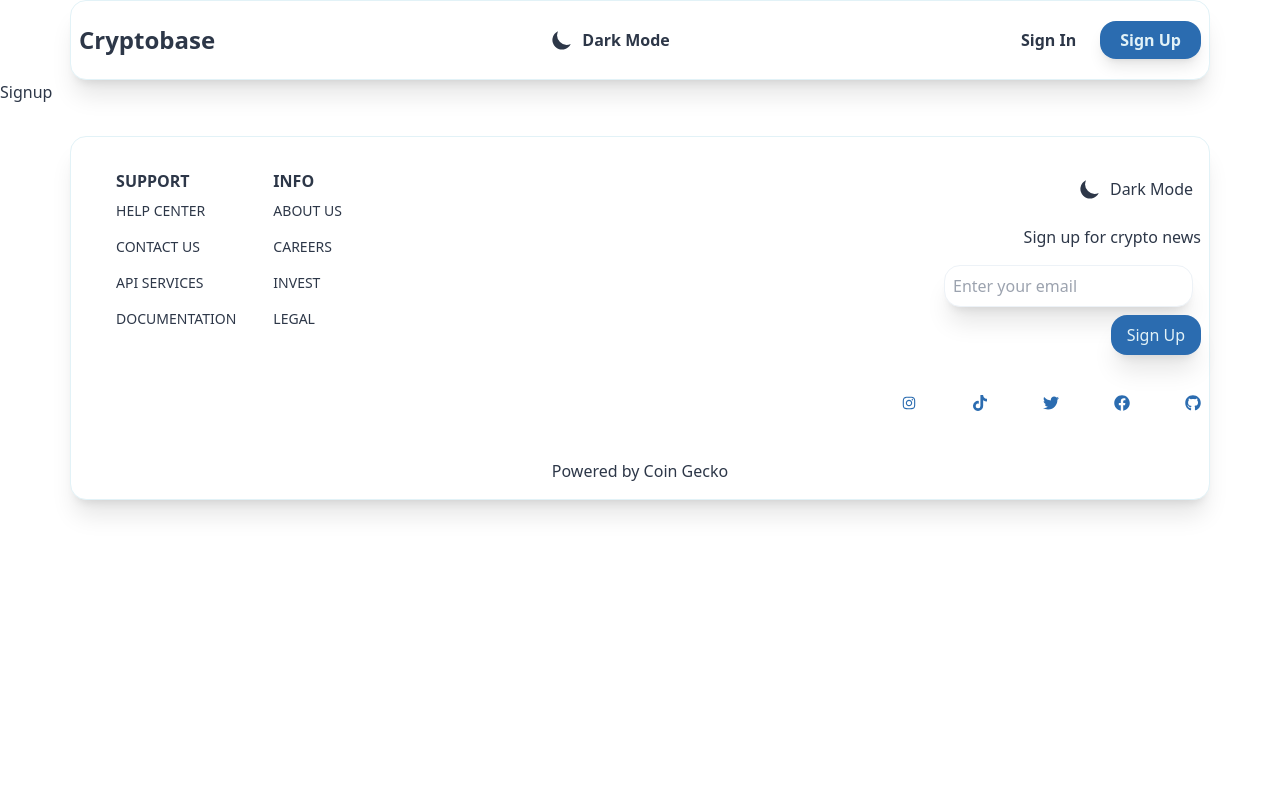
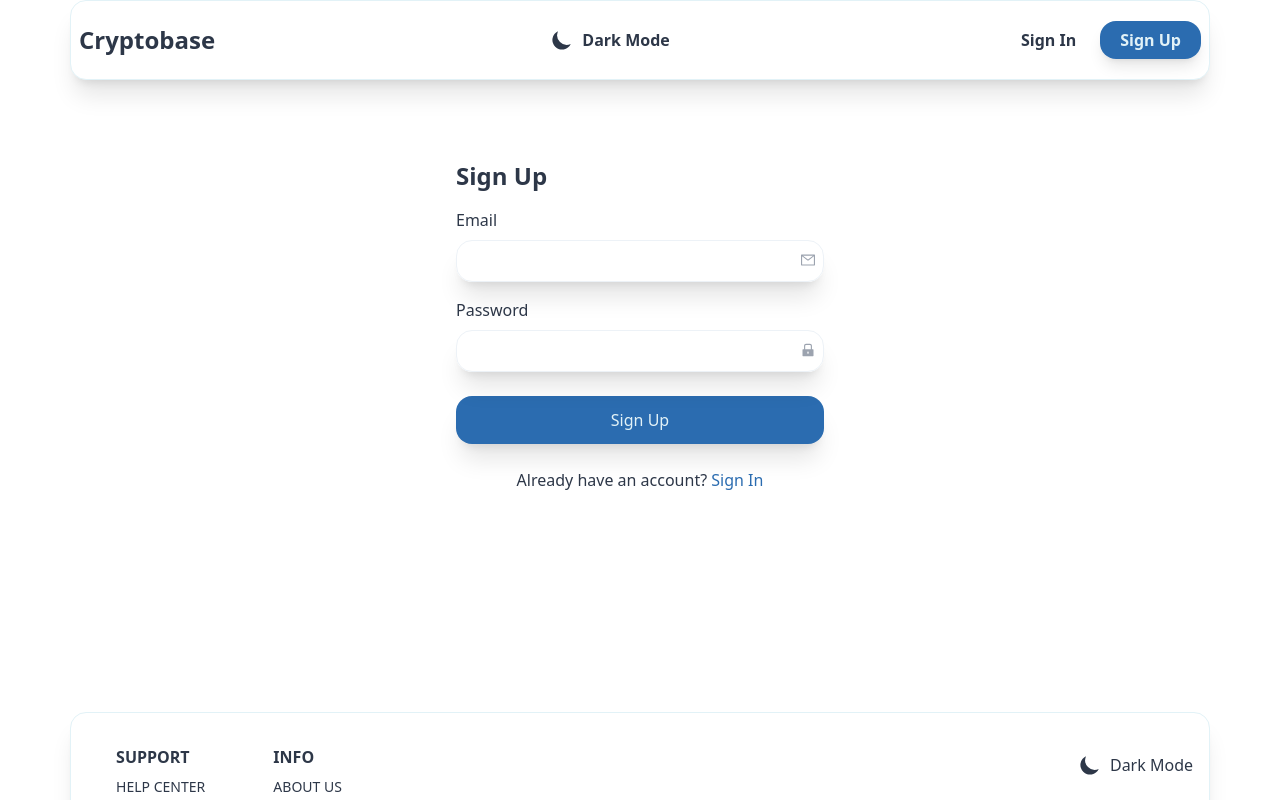
Before and after one commit to JustAlex-WebDev/Crypto-App, a React (Create React App) app: page /signup in a window 1280 px wide. Shown: the top 800 px of the page. Built offline with nearby package versions, Linux system fonts and the light colour scheme; no server answers.

Commit message:
Created the Sign In and Sign Up Page

```diff
--- a/src/routes/Signin.jsx
+++ b/src/routes/Signin.jsx
@@ -1,7 +1,46 @@
 import React from "react";
+import { AiOutlineMail, AiFillLock } from "react-icons/ai";
+import { Link } from "react-router-dom";
 
 const Signin = () => {
-  return <div>Signin</div>;
+  return (
+    <div>
+      <div className="max-w-[400px] mx-auto min-h-[600px] px-4 py-20">
+        <h1 className="text-2xl font-bold">Sign In</h1>
+        <form>
+          <div className="my-4">
+            <label>Email</label>
+            <div className="my-2 w-full relative rounded-2xl shadow-xl">
+              <input
+                type="email"
+                className="w-full p-2 bg-primary border border-input rounded-2xl"
+              />
+              <AiOutlineMail className="absolute right-2 top-3 text-gray-400" />
+            </div>
+          </div>
+          <div className="my-4">
+            <label>Password</label>
+            <div className="my-2 w-full relative rounded-2xl shadow-xl">
+              <input
+                type="password"
+                className="w-full p-2 bg-primary border border-input rounded-2xl"
+              />
+              <AiFillLock className="absolute right-2 top-3 text-gray-400" />
+            </div>
+          </div>
+          <button className="w-full my-2 p-3 bg-button text-btnText rounded-2xl shadow-xl font-medium">
+            Sign In
+          </button>
+        </form>
+        <p className="my-4 text-center">
+          Don't have an account?{" "}
+          <Link className="text-accent" to="/signup">
+            Sign Up
+          </Link>
+        </p>
+      </div>
+    </div>
+  );
 };
 
 export default Signin;
--- a/src/routes/Signup.jsx
+++ b/src/routes/Signup.jsx
@@ -1,7 +1,46 @@
 import React from "react";
+import { AiOutlineMail, AiFillLock } from "react-icons/ai";
+import { Link } from "react-router-dom";
 
 const Signup = () => {
-  return <div>Signup</div>;
+  return (
+    <div>
+      <div className="max-w-[400px] mx-auto min-h-[600px] px-4 py-20">
+        <h1 className="text-2xl font-bold">Sign Up</h1>
+        <form>
+          <div className="my-4">
+            <label>Email</label>
+            <div className="my-2 w-full relative rounded-2xl shadow-xl">
+              <input
+                className="w-full p-2 bg-primary border border-input rounded-2xl"
+                type="email"
+              />
+              <AiOutlineMail className="absolute right-2 top-3 text-gray-400" />
+            </div>
+          </div>
+          <div className="my-4">
+            <label>Password</label>
+            <div className="my-2 w-full relative rounded-2xl shadow-xl">
+              <input
+                className="w-full p-2 bg-primary border border-input rounded-2xl"
+                type="password"
+              />
+              <AiFillLock className="absolute right-2 top-3 text-gray-400" />
+            </div>
+          </div>
+          <button className="w-full my-2 p-3 bg-button text-btnText rounded-2xl shadow-xl font-medium">
+            Sign Up
+          </button>
+        </form>
+        <p className="my-4 text-center">
+          Already have an account?{" "}
+          <Link className="text-accent" to="/signin">
+            Sign In
+          </Link>
+        </p>
+      </div>
+    </div>
+  );
 };
 
 export default Signup;
```
